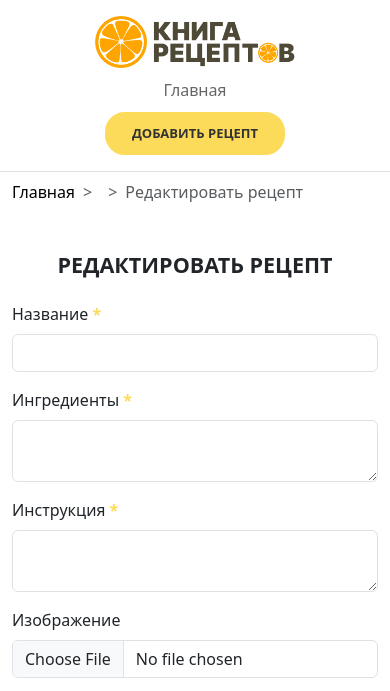
After one commit to andrevmarkelov/recipe-book, a PHP site: page /app/Views/recipes/edit.php in a window 390 px wide. The commit adds this page. Shown: the top 691 px of the page. Run offline with PHP 8.4, Linux system fonts and the light colour scheme; the template is opened without the code that fills it, so the values that code supplies are empty.

Commit message:
Добавлено редактирование рецептов

```diff
--- /dev/null
+++ b/app/Views/recipes/edit.php
@@ -0,0 +1,49 @@
+<?php $title = 'Редактировать рецепт';
+ob_start(); ?>
+
+<div class="container pt-2 pb-5">
+    <nav style="--bs-breadcrumb-divider: '>';" aria-label="breadcrumb" class="mb-5">
+        <ol class="breadcrumb">
+            <li class="breadcrumb-item"><a href="/" class="text-black">Главная</a></li>
+            <li class="breadcrumb-item"><a href="/recipe/<?php echo htmlspecialchars($recipe['slug']); ?>" class="text-black"><?php echo htmlspecialchars($recipe['title']); ?></a></li>
+            <li class="breadcrumb-item active" aria-current="page">Редактировать рецепт</li>
+        </ol>
+    </nav>
+
+    <div class="row justify-content-center">
+        <div class="col-md-5">
+            <h1 class="text-center h4 fw-bold mb-4 text-uppercase">Редактировать рецепт</h1>
+
+            <form id="editRecipeForm" method="POST" action="/recipe/<?php echo htmlspecialchars($recipe['slug']); ?>/update" enctype="multipart/form-data">
+                <div class="mb-3">
+                    <label for="title" class="form-label">Название <span class="required-field">*</span></label>
+                    <input type="text" class="form-control" id="title" name="title" minlength="3" maxlength="255" value="<?php echo htmlspecialchars($recipe['title']); ?>" required>
+                </div>
+
+                <div class="mb-3">
+                    <label for="ingredients" class="form-label">Ингредиенты <span class="required-field">*</span></label>
+                    <textarea class="form-control" name="ingredients" id="ingredients" minlength="10"><?php echo htmlspecialchars($recipe['ingredients']); ?></textarea>
+                </div>
+
+                <div class="mb-3">
+                    <label for="instructions" class="form-label">Инструкция <span class="required-field">*</span></label>
+                    <textarea class="form-control" name="instructions" id="instructions" minlength="10" required><?php echo htmlspecialchars($recipe['instructions']); ?></textarea>
+                </div>
+
+                <div class="mb-3">
+                    <label for="image" class="form-label">Изображение</label>
+                    <input class="form-control" type="file" id="image" name="image">
+                    <img src="/public/assets/images/recipe-images/<?php echo htmlspecialchars($recipe['image_path']); ?>" alt="<?php echo htmlspecialchars($recipe['title']); ?>" class="d-block m-auto img-thumbnail w-50 mt-3">
+                </div>
+
+                <div class="d-flex justify-content-between align-items-center flex-wrap gap-3 mt-5">
+                    <button type="submit" class="btn-default">Сохранить</button>
+                    <p class="text-center mb-0"><strong>Последнее обновление:</strong> <?php echo date('d.m.Y', strtotime($recipe['updated_at'])); ?></p>
+                </div>
+            </form>
+        </div>
+    </div>
+</div>
+
+<?php $content = ob_get_clean();
+include __DIR__ . '/../layouts/app.php'; ?>
--- a/app/Views/recipes/show.php
+++ b/app/Views/recipes/show.php
@@ -23,7 +23,7 @@ ob_start(); ?>
                 <p><strong>Добавлен:</strong> <?php echo date('d.m.Y', strtotime($recipe['created_at'])); ?></p>
 
                 <div class="d-flex align-items-center flex-wrap gap-3 mt-5">
-                    <a href="#" class="btn-default">Редактировать</a>
+                    <a href="/recipe/<?php echo htmlspecialchars($recipe['slug']); ?>/edit" class="btn-default">Редактировать</a>
                     <button type="button" class="btn-default" data-bs-toggle="modal" data-bs-target="#deleteModal">
                         Удалить
                     </button>
```
Also changed, not shown: app/Controllers/RecipeController.php (+69 -0 lines), app/Helpers/Validation.php (+32 -12 lines), app/Models/Recipe.php (+34 -0 lines), routes/web.php (+8 -0 lines), public/assets/js/scripts.js.
